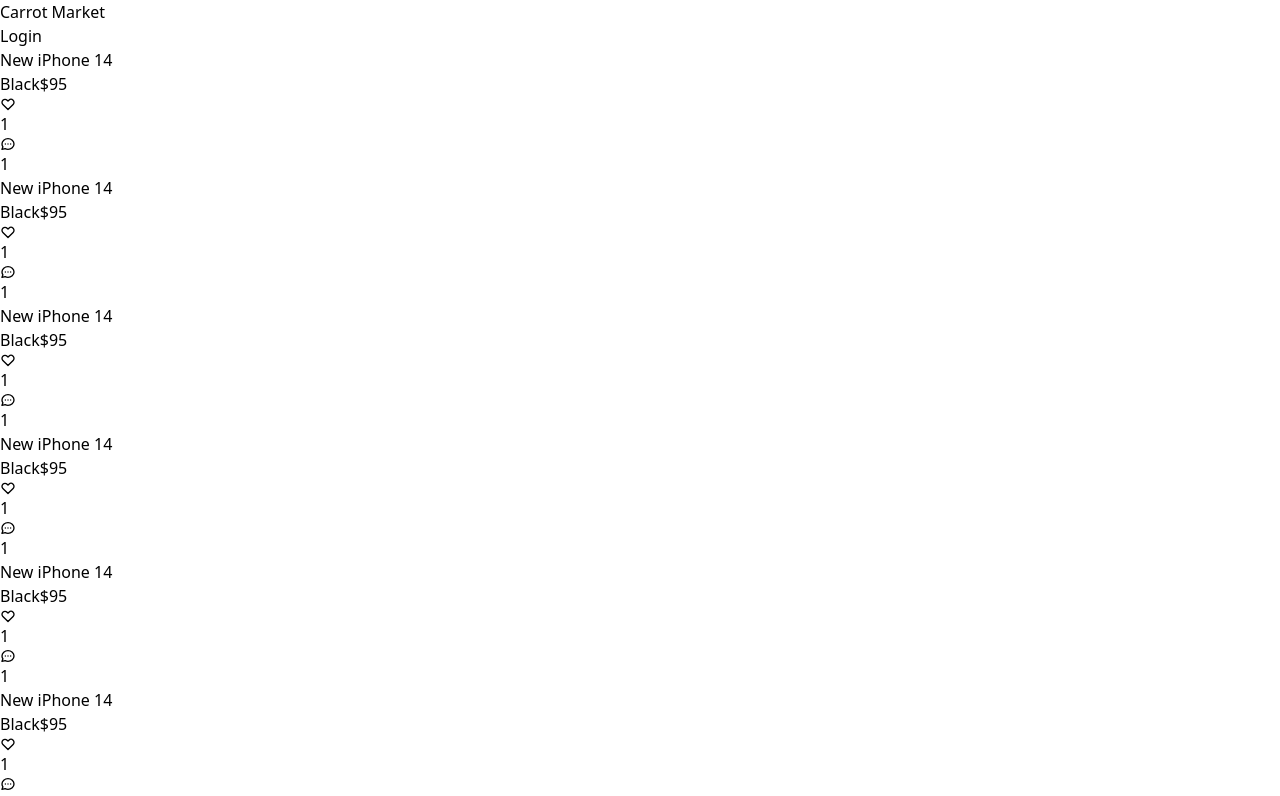
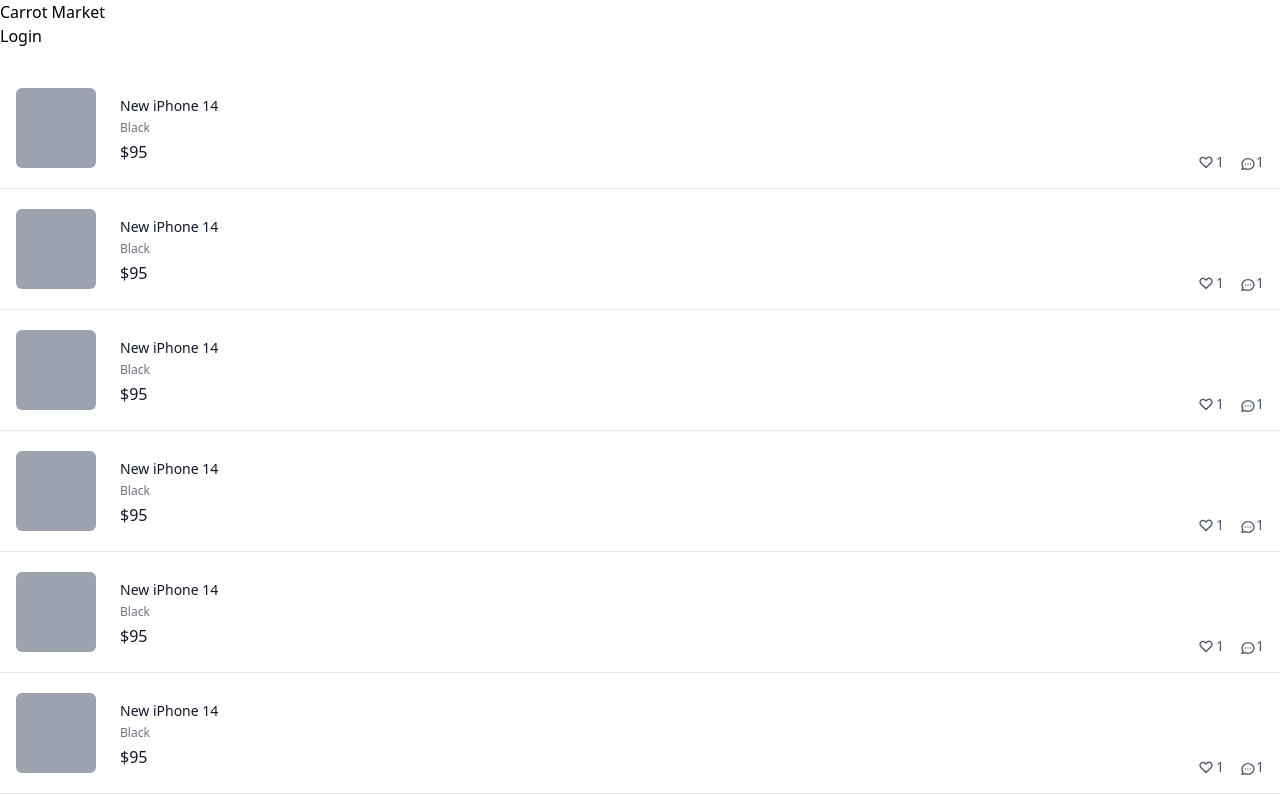
Before and after one commit to alisha0815/e-market-clone, a Next.js app: page / in a window 1280 px wide. Shown: the top 796 px of the page. Built offline with nearby package versions, Linux system fonts and the light colour scheme.

Commit message:
item list layout styling

```diff
--- a/pages/index.tsx
+++ b/pages/index.tsx
@@ -10,19 +10,24 @@
       <Link href="/enter">
         <a>Login</a>
       </Link>
-      <div>
-        {[1, 1, 1, 1, 1, 1, 1, 1, 1, 1, 1, 1].map((_, i) => (
-          <div key={i}>
-            <div>
-              <div />
-              <div>
-                <h3>New iPhone 14</h3>
-                <span>Black</span>
-                <span>$95</span>
+      <div className="flex flex-col space-y-5 py-10">
+        {[...Array(10)].map((_, i) => (
+          <div
+            key={i}
+            className="flex border-b pb-4 cursor-pointer justify-between px-4"
+          >
+            <div className="flex space-x-4">
+              <div className="w-20 h-20 bg-gray-400 rounded-md" />
+              <div className="p-2 flex flex-col space-y-1">
+                <h3 className="text-sm font-medium text-gray-900">
+                  New iPhone 14
+                </h3>
+                <span className="text-xs text-gray-500">Black</span>
+                <span className="font-medium mt-1 text-gray-900">$95</span>
               </div>
             </div>
-            <div>
-              <div>
+            <div className="flex items-end justify-end space-x-4">
+              <div className="flex space-x-0.5 items-center text-sm text-gray-600">
                 <svg
                   className="w-4 h-4"
                   fill="none"
@@ -39,7 +44,7 @@
                 </svg>
                 <span>1</span>
               </div>
-              <div>
+              <div className="flex items-end justify-end text-sm text-gray-600">
                 <svg
                   className="w-4 h-4"
                   fill="none"
```
